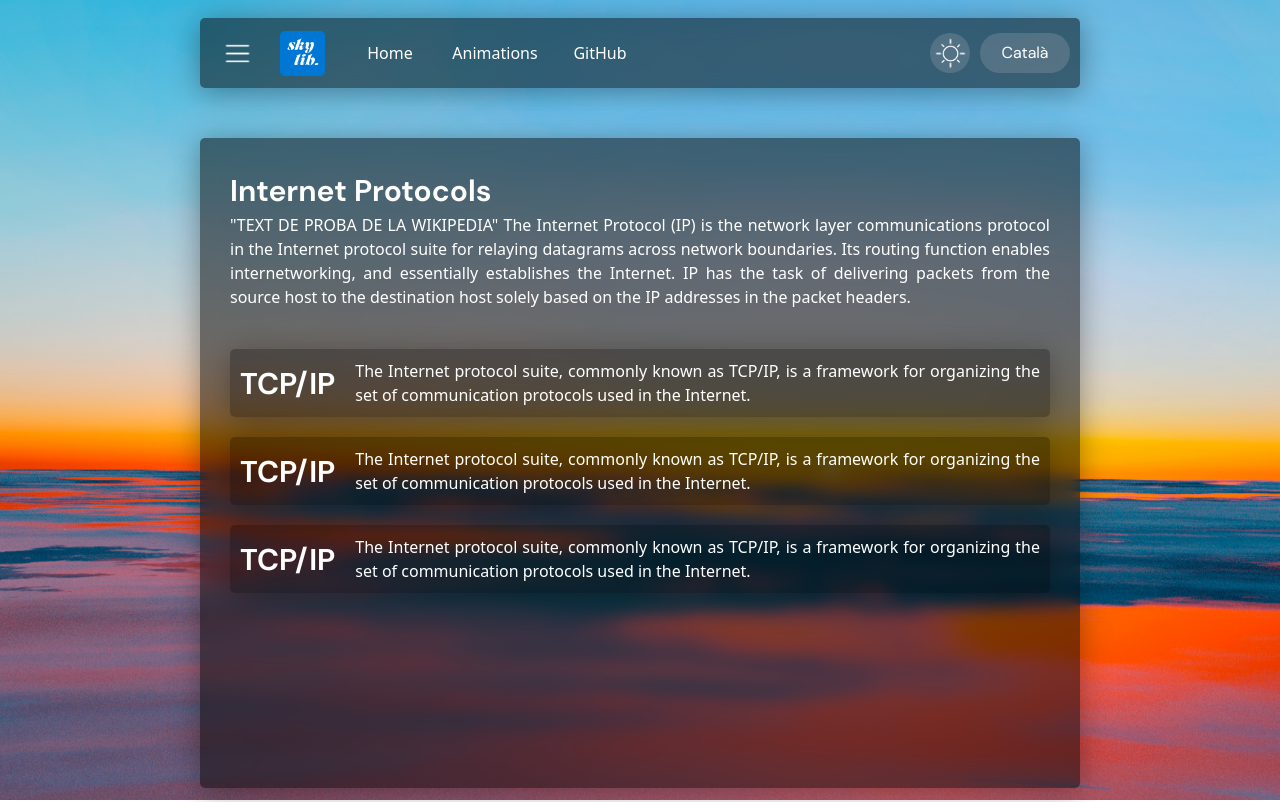
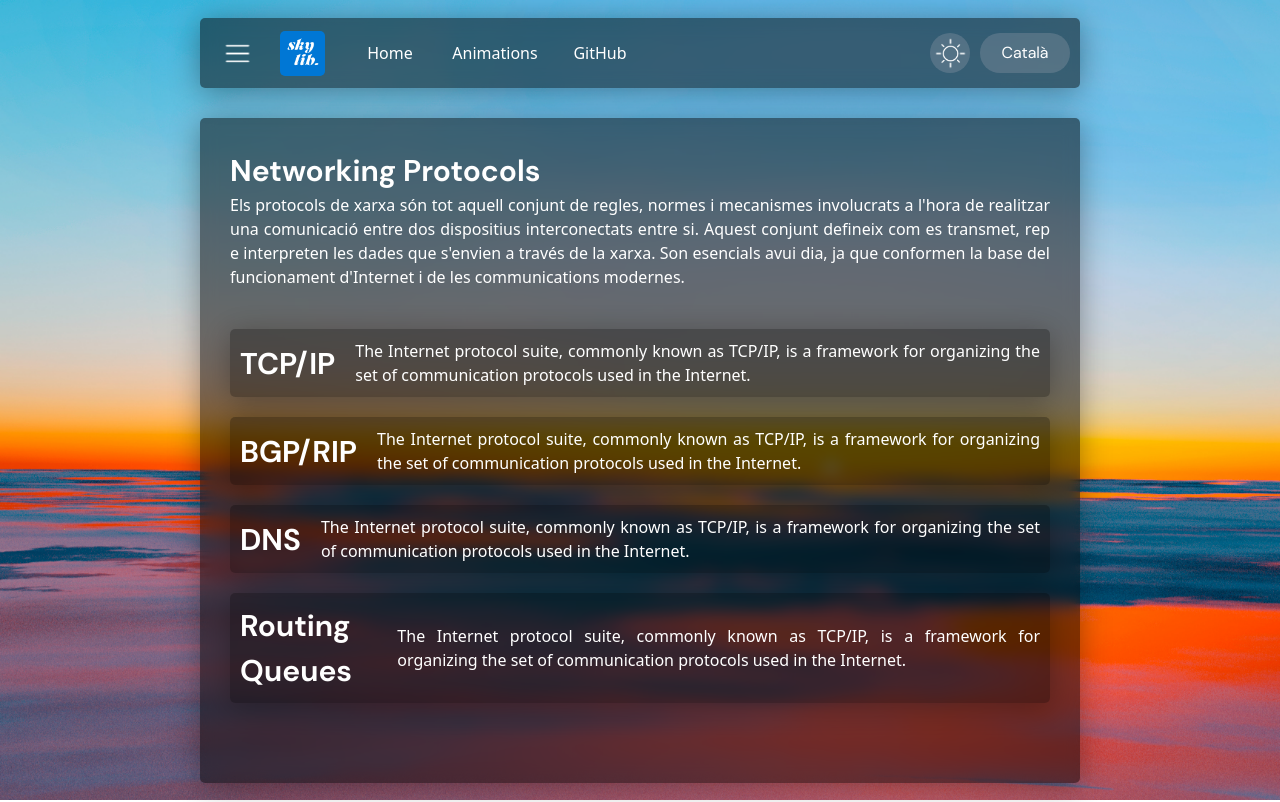
Before and after one commit to Ipasky/skylib, a Vue app: page /internetprotocols in a window 1280 px wide. Shown: the top 802 px of the page. Built offline with nearby package versions, Linux system fonts and the light colour scheme.

Commit message:
internet prot merged main

```diff
--- a/src/assets/input.css
+++ b/src/assets/input.css
@@ -391,7 +391,7 @@
 .internetprotocols_container{
     @apply
     w-full
-    mt-[120px]
+    mt-[100px]
     mb-[30px]
     p-[30px]
     inline-flex
--- a/src/assets/output.css
+++ b/src/assets/output.css
@@ -1144,7 +1144,7 @@ video {
 }
 
 .internetprotocols_container {
-  margin-top: 120px;
+  margin-top: 100px;
   margin-bottom: 30px;
   display: inline-flex;
   width: 100%;
--- a/src/components/internetprotocols_component.vue
+++ b/src/components/internetprotocols_component.vue
@@ -1,35 +1,42 @@
 <template>
     <div class="internetprotocols_container" id="internetprotocols_container_ID">
-        <div class="internetprotocols_title">Internet Protocols</div>
+        <div class="internetprotocols_title">Networking Protocols</div>
         <div class="internetprotocols_description">
-          "TEXT DE PROBA DE LA WIKIPEDIA"
-          The Internet Protocol (IP) is the network layer communications protocol in the Internet protocol suite for relaying datagrams across network boundaries. Its routing function enables internetworking, and essentially establishes the Internet.
-          IP has the task of delivering packets from the source host to the destination host solely based on the IP addresses in the packet headers.
+          Els protocols de xarxa són tot aquell conjunt de regles, normes i mecanismes involucrats a l'hora de realitzar una comunicació entre dos dispositius
+          interconectats entre si.
+          Aquest conjunt defineix com es transmet, rep e interpreten les dades que s'envien a través de la xarxa. Son esencials avui dia, ja que conformen la base
+          del funcionament d'Internet i de les communications modernes.
         </div>
         <div class="internetprotocols_list_container">
 
-          <!-- S'ha d'arreglar que quan clickis a tot el container et porti cap a la secció i no nomes quan clickes a sobre del text TCP/IP -->
-          <div class="internetprotocols_tcpip_container">
-            <div class="internetprotocols_tcpip_title"><RouterLink to="/internetprotocols/tcpip" class="" @click="burger_menu(1)">TCP/IP</RouterLink></div>
+          <RouterLink to="/internetprotocols/tcpip" class="internetprotocols_tcpip_container" @click="burger_menu(1)">
+            <div><img src=""></div>
+            <div class="internetprotocols_tcpip_title">TCP/IP</div>
             <div class="internetprotocols_tcpip_description">
               The Internet protocol suite, commonly known as TCP/IP, is a framework for organizing the set of communication protocols used in the Internet.
             </div>
-          </div>
+          </RouterLink>
 
-          <div class="internetprotocols_tcpip_container">
-            <div class="internetprotocols_tcpip_title"><RouterLink to="/internetprotocols/tcpip" class="" @click="burger_menu(1)">TCP/IP</RouterLink></div>
+          <RouterLink to="/" class="internetprotocols_tcpip_container" @click="burger_menu(1)">
+            <div class="internetprotocols_tcpip_title">BGP/RIP</div>
             <div class="internetprotocols_tcpip_description">
               The Internet protocol suite, commonly known as TCP/IP, is a framework for organizing the set of communication protocols used in the Internet.
             </div>
-          </div>
+          </RouterLink>
 
-          <div class="internetprotocols_tcpip_container">
-            <div class="internetprotocols_tcpip_title"><RouterLink to="/internetprotocols/tcpip" class="" @click="burger_menu(1)">TCP/IP</RouterLink></div>
+          <RouterLink to="/" class="internetprotocols_tcpip_container" @click="burger_menu(1)">
+            <div class="internetprotocols_tcpip_title">DNS</div>
             <div class="internetprotocols_tcpip_description">
               The Internet protocol suite, commonly known as TCP/IP, is a framework for organizing the set of communication protocols used in the Internet.
             </div>
-          </div>
+          </RouterLink>
 
+          <RouterLink to="/" class="internetprotocols_tcpip_container" @click="burger_menu(1)">
+            <div class="internetprotocols_tcpip_title">Routing Queues</div>
+            <div class="internetprotocols_tcpip_description">
+              The Internet protocol suite, commonly known as TCP/IP, is a framework for organizing the set of communication protocols used in the Internet.
+            </div>
+          </RouterLink>
         </div>
     </div>
 </template>
@@ -48,7 +55,7 @@
         const mainTitle = document.getElementById('internetprotocols_container_ID');
 
         if (mainTitle) {
-          mainTitle.style.height = (window.innerHeight - 150) + 'px';
+          //mainTitle.style.height = (window.innerHeight) + 'px'; //150px
         }
       }
     }
```
